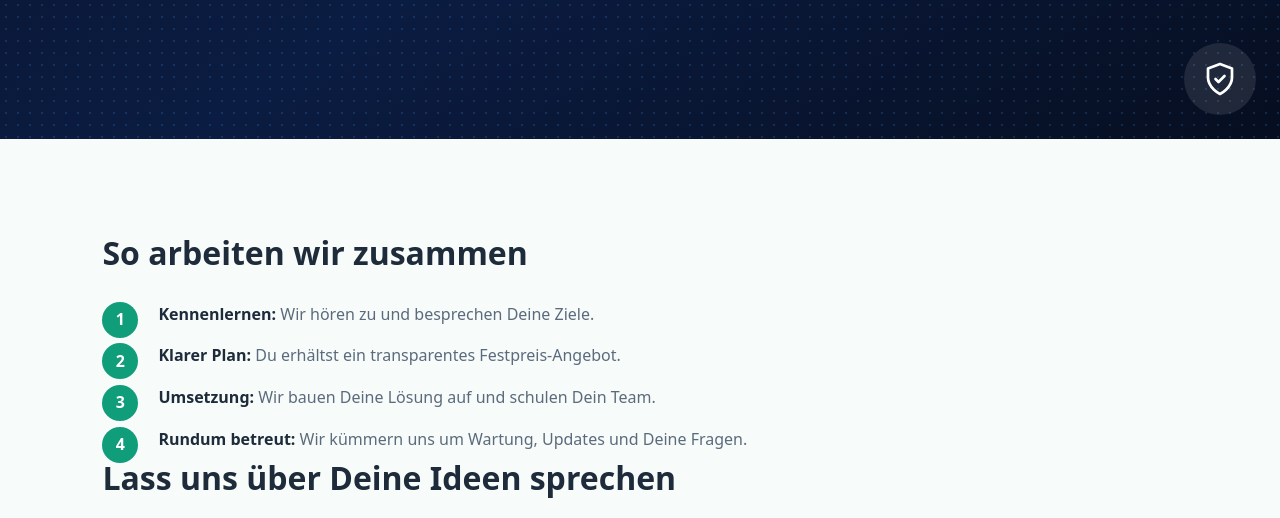
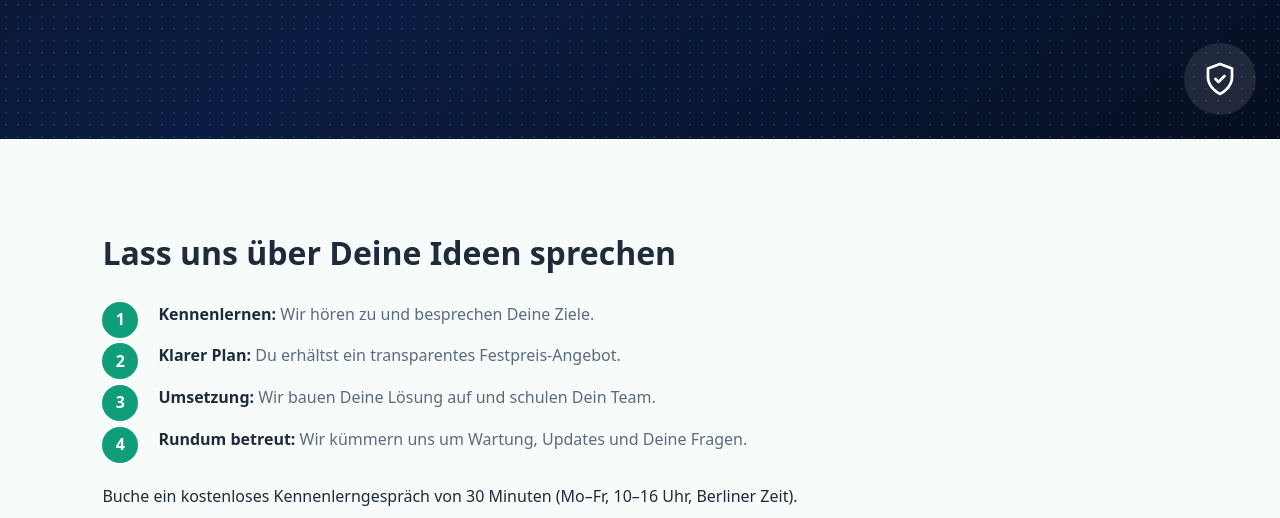
Before and after one commit to maniafschar/ki-zusammenschluss-app, a Spring Boot app: page / in a window 1280 px wide. Shown: the part 3456-3974 px from the top of the page. Run offline with Spring Boot 4, Linux system fonts and the light colour scheme; some of the project's set-up classes (security, data sources, template engines, error pages and the like) are left out, and stand-ins take their place.

Commit message:
Update index.html

```diff
--- a/src/main/resources/static/index.html
+++ b/src/main/resources/static/index.html
@@ -438,7 +438,7 @@
 	</section>
 
 	<section id="kontakt" class="contact">
-		<h2>So arbeiten wir zusammen</h2>
+		<h2>Lass uns über Deine Ideen sprechen</h2>
 		<ol class="steps">
 			<li><strong>Kennenlernen:</strong> Wir hören zu und besprechen Deine Ziele.</li>
 			<li><strong>Klarer Plan:</strong> Du erhältst ein transparentes
@@ -448,7 +448,6 @@
 			<li><strong>Rundum betreut:</strong> Wir kümmern uns um Wartung, Updates und
 				Deine Fragen.</li>
 		</ol>
-		<h2>Lass uns über Deine Ideen sprechen</h2>
 		<p class="booking-intro">Buche ein kostenloses Kennenlerngespräch von 30 Minuten (Mo–Fr, 10–16 Uhr, Berliner Zeit).</p>
 		<div class="booking">
 			<div class="calendar" aria-label="Terminkalender">
```
